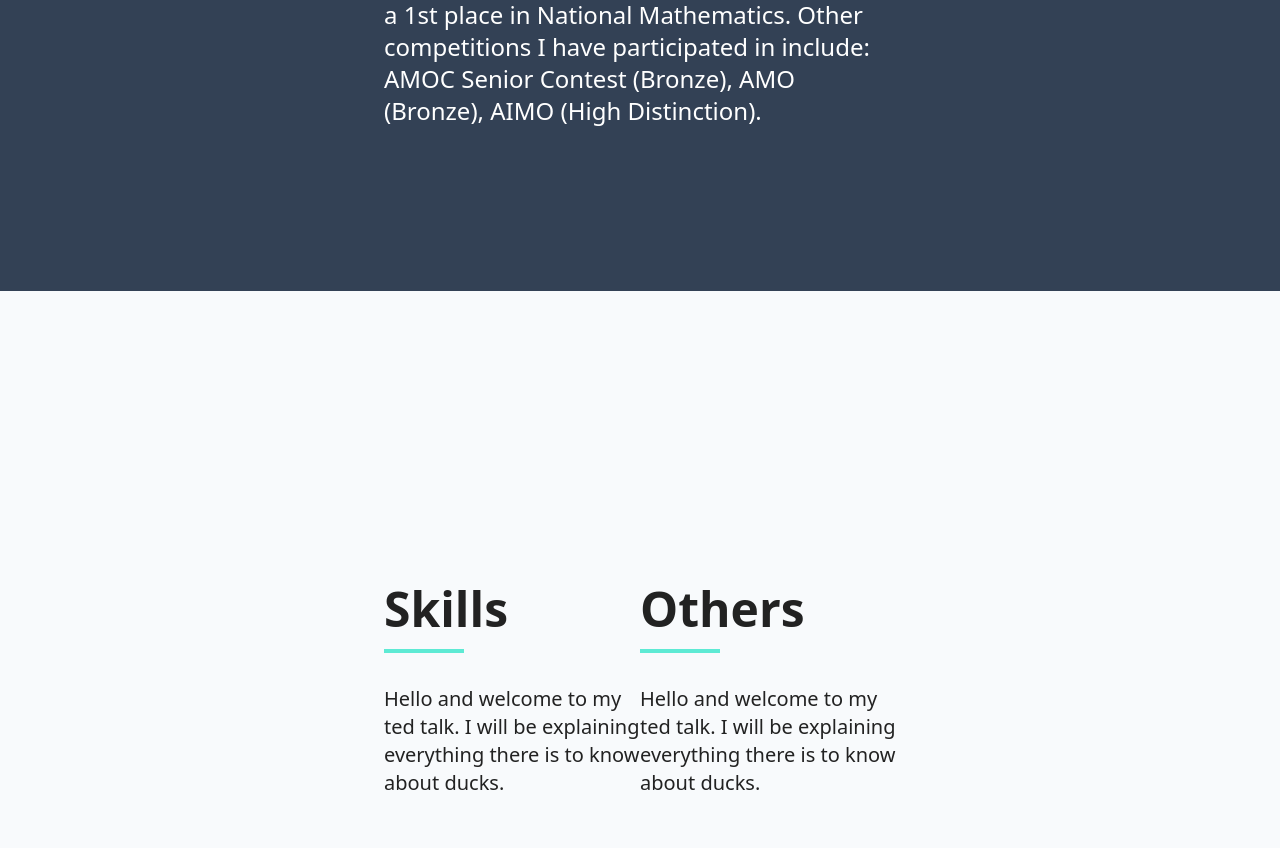
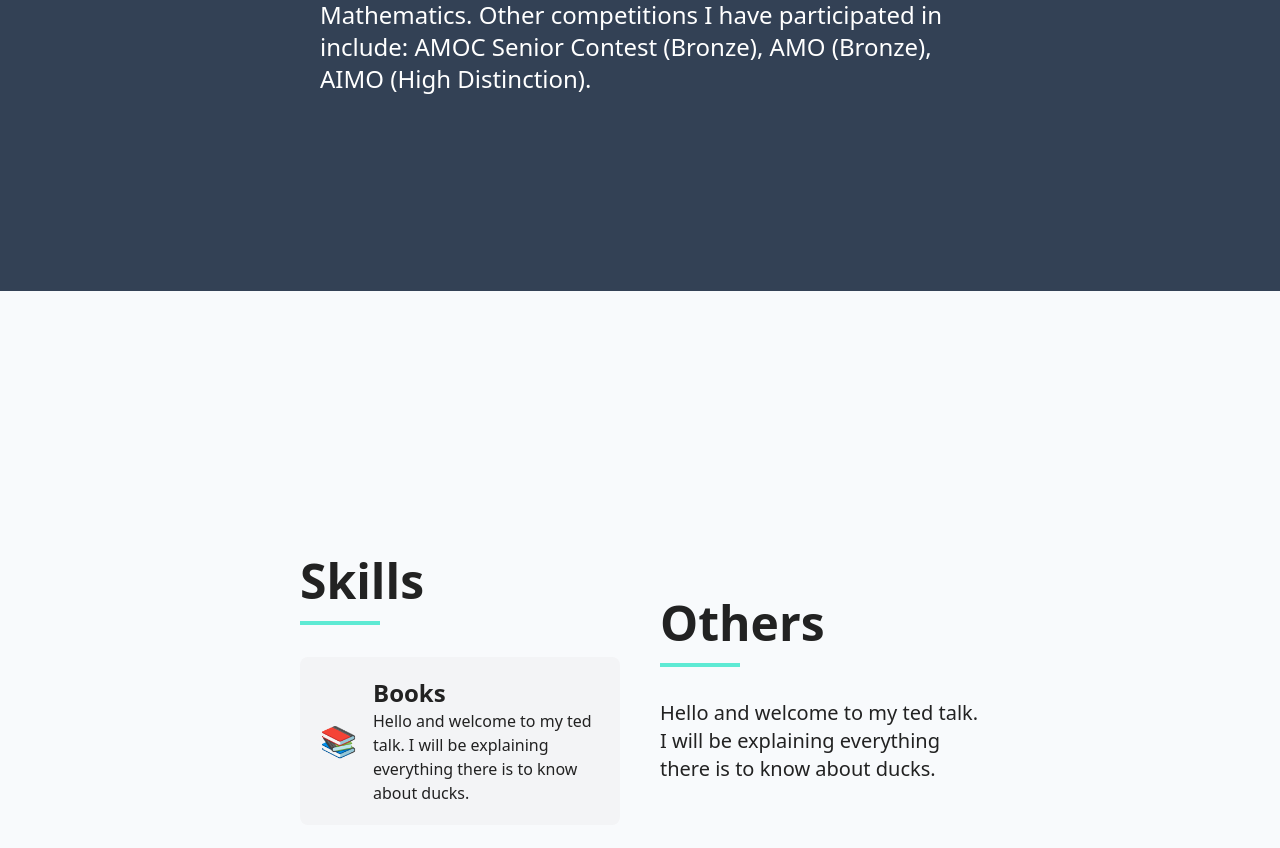
Before and after one commit to singularity0614/personal-website, a website: page src/index.html in a window 1280 px wide. Shown: the part 1309-2157 px from the top of the page. Drawn offline with Linux system fonts and the light colour scheme.

Commit message:
added gitignore

```diff
--- a/src/index.html
+++ b/src/index.html
@@ -27,20 +27,26 @@
         <div class="body h-screen flex flex-col justify-center items-center bg-slate-700">
             <h1 class="text-7xl text-white font-semibold">About Me</h1>
             <br>
-            <div style="width:40vw">
+            <div class="w-[640px] xl:w-[50vw]">
                 <p class="text-2xl text-white">I am a student, currently at <a href="https://www.cgs.vic.edu.au" class="text-neutral-200">Camberwell Grammar School</a>. At school, I take a computing class, where web development is taught. I hope to be able to convert what I have learnt into something feasible.</p>
                 <br>
                 <p class="text-2xl text-white">I have participated in Da Vinci decathlon, earning a 1st place in State Mathematics and a 1st place in National Mathematics. Other competitions I have participated in include: AMOC Senior Contest (Bronze), AMO (Bronze), AIMO (High Distinction).</p>
             </div>
         </div>
         <div class="bottom h-screen flex justify-around items-center">
-            <div class="w-[40vw] flex justify-around items-center">
-                <div class="w-[20vw]">
+            <div class="flex justify-between items-center">
+                <div class="w-[320px] xl:w-[25vw] m-5">
                     <h1 class="text-5xl font-semibold">Skills</h1>
                     <hr class="w-[80px] border-2 border-teal-300 mt-4 mb-8">
-                    <p class="text-xl">Hello and welcome to my ted talk. I will be explaining everything there is to know about ducks.</p>
+                    <div class="flex justify-between items-center p-2 bg-gray-100 rounded-lg">
+                        <div class="text-3xl mx-3">📚</div>
+                        <div class="ml-1 my-3">
+                            <p class="text-2xl font-semibold mb-0.25">Books</p>
+                            <p class="text-md">Hello and welcome to my ted talk. I will be explaining everything there is to know about ducks.</p>
+                        </div>
+                    </div>
                 </div>
-                <div class="w-[20vw]">
+                <div class="w-[320px] xl:w-[25vw] m-5">
                     <h1 class="text-5xl font-semibold">Others</h1>
                     <hr class="w-[80px] border-2 border-teal-300 mt-4 mb-8">
                     <p class="text-xl">Hello and welcome to my ted talk. I will be explaining everything there is to know about ducks.</p>
```
Also changed, not shown: dist/output.css, 1 other file.
